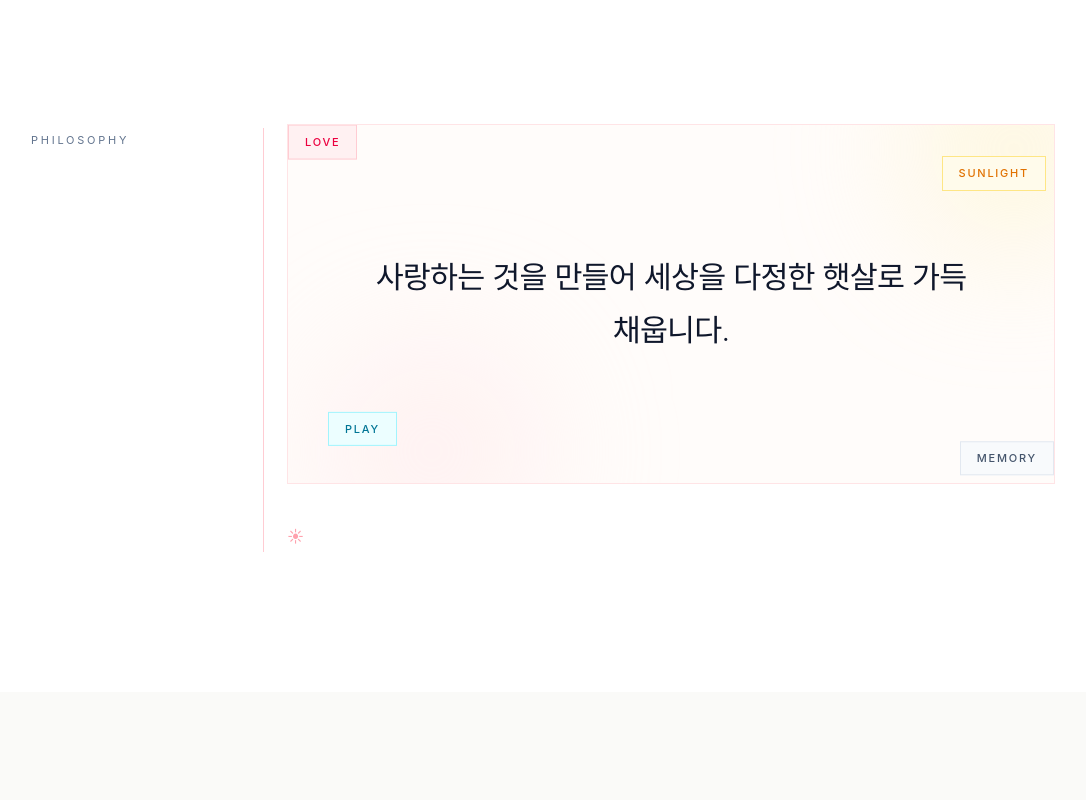
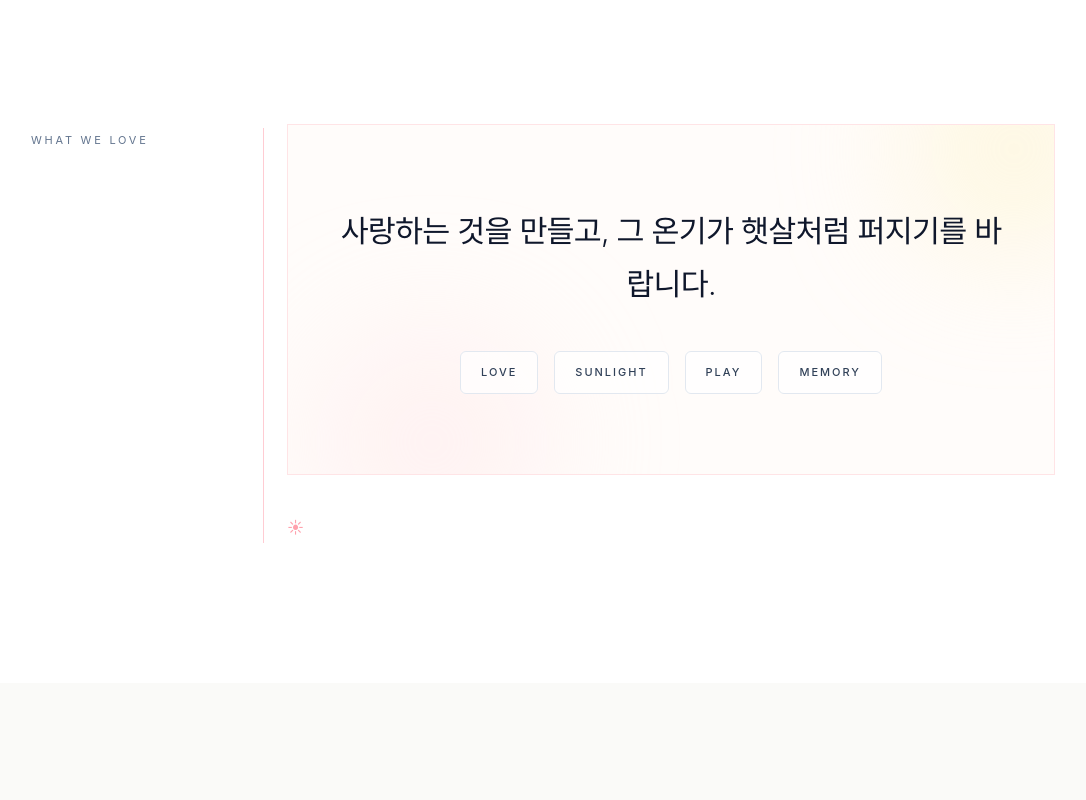
Before and after one commit to fourandsun/fourandsun, a Next.js app: page / in a window 1280 px wide. Shown: the part 820-1620 px from the top of the page, without its empty margins (97-1183 px from the left). Built offline with nearby package versions, Linux system fonts and the light colour scheme; a web font is replaced by a local one.

Commit message:
Add Inho and refine homepage content

```diff
--- a/src/components/About.tsx
+++ b/src/components/About.tsx
@@ -1,24 +1,25 @@
 "use client";
 
 import { motion } from "motion/react";
+import type { CSSProperties } from "react";
 import SectionLayout from "@/components/SectionLayout";
 
 const keywords = [
   {
-    label: "love",
-    className: "left-4 top-5 border-rose-200 bg-rose-50 text-rose-600 md:left-0 md:top-0",
+    label: "LOVE",
+    color: "#F2A8B0",
   },
   {
-    label: "sunlight",
-    className: "right-4 top-16 border-amber-200 bg-amber-50 text-amber-600 md:right-2 md:top-8",
+    label: "SUNLIGHT",
+    color: "#F5E6A3",
   },
   {
-    label: "play",
-    className: "bottom-20 left-5 border-cyan-200 bg-cyan-50 text-cyan-700 md:bottom-8 md:left-10",
+    label: "PLAY",
+    color: "#A8D8D0",
   },
   {
-    label: "memory",
-    className: "bottom-6 right-5 border-slate-200 bg-slate-50 text-slate-600 md:bottom-0 md:right-0",
+    label: "MEMORY",
+    color: "#C4B8E8",
   },
 ];
 
@@ -26,45 +27,36 @@ const ease = [0.22, 1, 0.36, 1] as const;
 
 export default function About() {
   return (
-    <SectionLayout id="about" label="Philosophy" bg="bg-white" accent="rose" wide>
-      <div className="relative min-h-[360px] overflow-hidden border border-rose-100 bg-[#FFFCFA] px-7 py-14 md:min-h-[360px] md:px-10 md:py-12">
+    <SectionLayout id="about" label="WHAT WE LOVE" bg="bg-white" accent="rose" wide>
+      <div className="relative overflow-hidden border border-rose-100 bg-[#FFFCFA] px-7 py-16 md:px-10 md:py-20">
         <div className="pointer-events-none absolute -right-16 -top-20 h-52 w-52 rounded-full bg-amber-100/50 blur-3xl" />
         <div className="pointer-events-none absolute -bottom-20 left-8 h-56 w-56 rounded-full bg-rose-100/45 blur-3xl" />
-
-        {keywords.map((keyword, i) => (
-          <motion.span
-            key={keyword.label}
-            initial={{ opacity: 0, y: 10, filter: "blur(8px)" }}
-            whileInView={{
-              opacity: 1,
-              y: [0, -8, 0],
-              filter: "blur(0px)",
-            }}
-            viewport={{ once: true, margin: "-15% 0px" }}
-            transition={{
-              opacity: { duration: 0.9, delay: 0.1 + i * 0.1, ease },
-              filter: { duration: 0.9, delay: 0.1 + i * 0.1, ease },
-              y: {
-                duration: 3.2 + i * 0.35,
-                repeat: Infinity,
-                ease: "easeInOut",
-              },
-            }}
-            className={`absolute z-20 border px-3 py-2 text-[10px] font-medium uppercase tracking-[0.16em] md:px-4 md:text-[11px] ${keyword.className}`}
-          >
-            {keyword.label}
-          </motion.span>
-        ))}
 
         <motion.p
           initial={{ opacity: 0, y: 20, filter: "blur(8px)" }}
           whileInView={{ opacity: 1, y: 0, filter: "blur(0px)" }}
           viewport={{ once: true, margin: "-15% 0px" }}
           transition={{ duration: 1.2, ease }}
-          className="absolute inset-0 z-10 mx-auto flex max-w-2xl items-center justify-center px-8 text-center text-2xl font-light leading-[1.75] tracking-tight text-slate-900 md:px-10 md:text-[1.9rem]"
+          className="relative z-10 mx-auto max-w-2xl text-center text-2xl font-light leading-[1.75] tracking-tight text-slate-900 md:text-[1.9rem]"
         >
-          사랑하는 것을 만들어 세상을 다정한 햇살로 가득 채웁니다.
+          사랑하는 것을 만들고, 그 온기가 햇살처럼 퍼지기를 바랍니다.
         </motion.p>
+
+        <div className="relative z-10 mt-10 flex flex-wrap items-center justify-center gap-3 md:gap-4">
+          {keywords.map((keyword, i) => (
+            <motion.span
+              key={keyword.label}
+              initial={{ opacity: 0, y: 12, filter: "blur(8px)" }}
+              whileInView={{ opacity: 1, y: 0, filter: "blur(0px)" }}
+              viewport={{ once: true, margin: "-15% 0px" }}
+              transition={{ duration: 0.9, delay: 0.12 + i * 0.08, ease }}
+              style={{ "--keyword-hover": keyword.color } as CSSProperties}
+              className="rounded-md border border-slate-200 bg-white/70 px-4 py-2 text-[10px] font-medium tracking-[0.18em] text-slate-700 transition-colors duration-500 hover:border-transparent hover:bg-[var(--keyword-hover)] hover:text-slate-900 md:px-5 md:py-3 md:text-[11px]"
+            >
+              {keyword.label}
+            </motion.span>
+          ))}
+        </div>
       </div>
     </SectionLayout>
   );
--- a/src/components/Made.tsx
+++ b/src/components/Made.tsx
@@ -12,8 +12,11 @@ const haeilAppStoreUrl =
   "https://apps.apple.com/kr/app/haeil-%ED%95%B4%EC%95%BC%ED%95%A0-%EC%9D%BC/id6769830035";
 const haeilWebsiteUrl = "https://www.paper-wave.com/";
 const seaTurtleSoupUrl = "https://sea-turtle-soup-riddle.blcklamb.net";
+const catnapUrl =
+  "https://www.youtube.com/watch?v=q2qwHnWFwyg&list=OLAK5uy_kCpjek9juYEy5a4xcDbBLIPn-mWb7yrds&index=2";
 const haeilReleaseDate = "2026.06.17";
 const seaTurtleSoupReleaseDate = "2026.06.14";
+const catnapReleaseDate = "2024.03.29";
 
 const haeilTags = [
   {
@@ -68,6 +71,20 @@ const recitaurantTags = [
   },
   {
     label: "sharing",
+    className: "border-slate-200 text-slate-500",
+  },
+];
+const catnapTags = [
+  {
+    label: "Inho",
+    className: "border-violet-200 bg-violet-50 text-violet-700",
+  },
+  {
+    label: "music",
+    className: "border-slate-200 text-slate-500",
+  },
+  {
+    label: "composition · guitar",
     className: "border-slate-200 text-slate-500",
   },
 ];
@@ -361,6 +378,77 @@ export default function Made() {
           </div>
         </div>
       </motion.div>
+
+      <motion.div
+        initial={{ opacity: 0, y: 24, filter: "blur(8px)" }}
+        whileInView={{ opacity: 1, y: 0, filter: "blur(0px)" }}
+        viewport={{ once: true, margin: "-15% 0px" }}
+        transition={{ duration: 1.2, delay: 0.3, ease }}
+        className="overflow-hidden border border-violet-200/80 bg-white"
+      >
+        <div className="grid gap-0 md:grid-cols-[1.05fr_0.95fr]">
+          <div className="relative flex min-h-80 items-center justify-center overflow-hidden bg-[radial-gradient(circle_at_30%_28%,rgba(109,40,217,0.32),transparent_34%),radial-gradient(circle_at_72%_68%,rgba(30,41,59,0.72),transparent_42%),linear-gradient(135deg,#181326,#020617)] p-8 md:p-10">
+            <div className="pointer-events-none absolute -bottom-16 -left-10 h-56 w-56 rounded-full bg-violet-950/45 blur-3xl" />
+            <div className="pointer-events-none absolute left-[14%] top-1/2 h-px w-[72%] -translate-y-1/2 rotate-[-8deg] bg-violet-400/25" />
+            <div className="pointer-events-none absolute left-[18%] top-[55%] h-px w-[64%] -translate-y-1/2 rotate-[-8deg] bg-slate-400/20" />
+            <div className="pointer-events-none absolute right-[18%] top-[28%] h-20 w-20 rounded-full border border-violet-300/20" />
+            <div className="relative text-center">
+              <p className="text-[11px] font-medium uppercase tracking-[0.28em] text-violet-200/55">
+                work 05
+              </p>
+              <h3 className="mt-6 text-4xl font-light leading-tight tracking-tight text-white md:text-5xl">
+                Catnap
+              </h3>
+              <p className="mt-5 text-[11px] font-light uppercase tracking-[0.22em] text-violet-200/60">
+                compose, play, linger
+              </p>
+            </div>
+            <p className="absolute bottom-8 left-1/2 -translate-x-1/2 text-[11px] font-medium uppercase tracking-[0.18em] text-slate-300/70">
+              Released {catnapReleaseDate}
+            </p>
+          </div>
+
+          <div className="flex flex-col justify-between gap-12 p-8 md:p-10">
+            <div>
+              <div className="flex flex-wrap gap-2">
+                {catnapTags.map((tag) =>
+                  tag.label === "Inho" ? (
+                    <button
+                      key={tag.label}
+                      type="button"
+                      onClick={() => scrollTo("crew")}
+                      className={`border px-3 py-1 text-[11px] uppercase tracking-[0.16em] transition-colors duration-300 hover:border-violet-300 hover:bg-violet-100 ${tag.className}`}
+                    >
+                      {tag.label}
+                    </button>
+                  ) : (
+                    <span
+                      key={tag.label}
+                      className={`border px-3 py-1 text-[11px] uppercase tracking-[0.16em] ${tag.className}`}
+                    >
+                      {tag.label}
+                    </span>
+                  )
+                )}
+              </div>
+              <p className="mt-8 text-xl font-light leading-[1.8] tracking-tight text-slate-900 md:text-2xl">
+                어둠 속에서 천천히 번지는 음악
+              </p>
+              <p className="mt-5 text-sm font-light leading-7 text-slate-600">
+                어두운 정서와 긴 여운을 담아낸 Inho의 작업입니다. 사루의 Catnap에서 작곡과 기타로 그려낸 깊은 분위기를 만나보세요.
+              </p>
+            </div>
+            <a
+              href={catnapUrl}
+              target="_blank"
+              rel="noreferrer"
+              className="w-fit border border-slate-300 px-4 py-3 text-xs font-light uppercase tracking-[0.18em] text-slate-700 transition-colors duration-300 hover:border-violet-300 hover:bg-violet-50 hover:text-violet-700"
+            >
+              Listen on YouTube
+            </a>
+          </div>
+        </div>
+      </motion.div>
     </SectionLayout>
   );
 }
--- a/src/components/Navbar.tsx
+++ b/src/components/Navbar.tsx
@@ -5,7 +5,7 @@ import Image from "next/image";
 import { useActiveSection } from "@/context/ActiveSectionContext";
 
 const navLinks = [
-  { label: "Philosophy", id: "about" },
+  { label: "WHAT WE LOVE", id: "about" },
   { label: "Works", id: "works" },
   { label: "Crew", id: "crew" },
   { label: "Contact", id: "contact" },
```
Also changed, not shown: src/components/Crew.tsx (+40 -16 lines).
